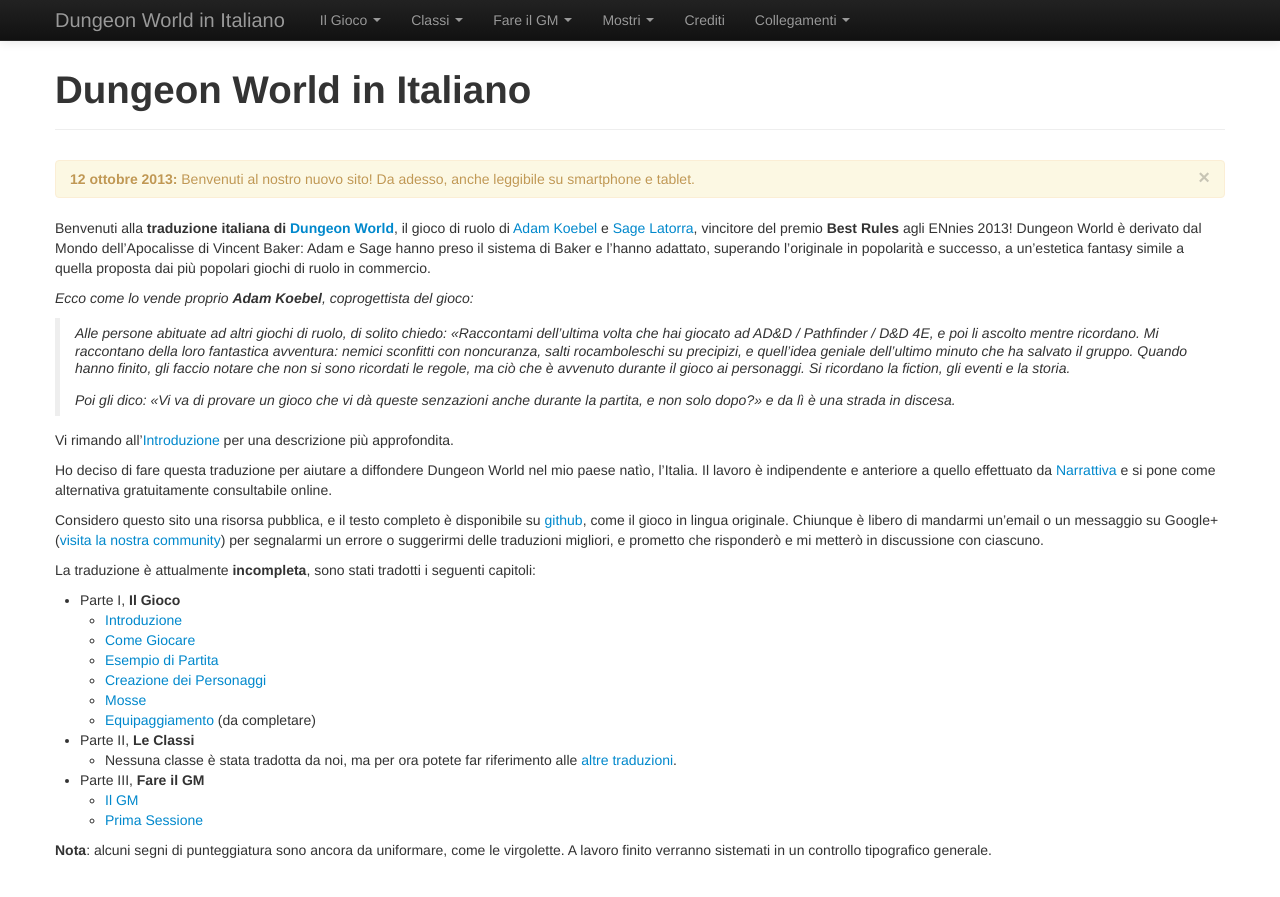
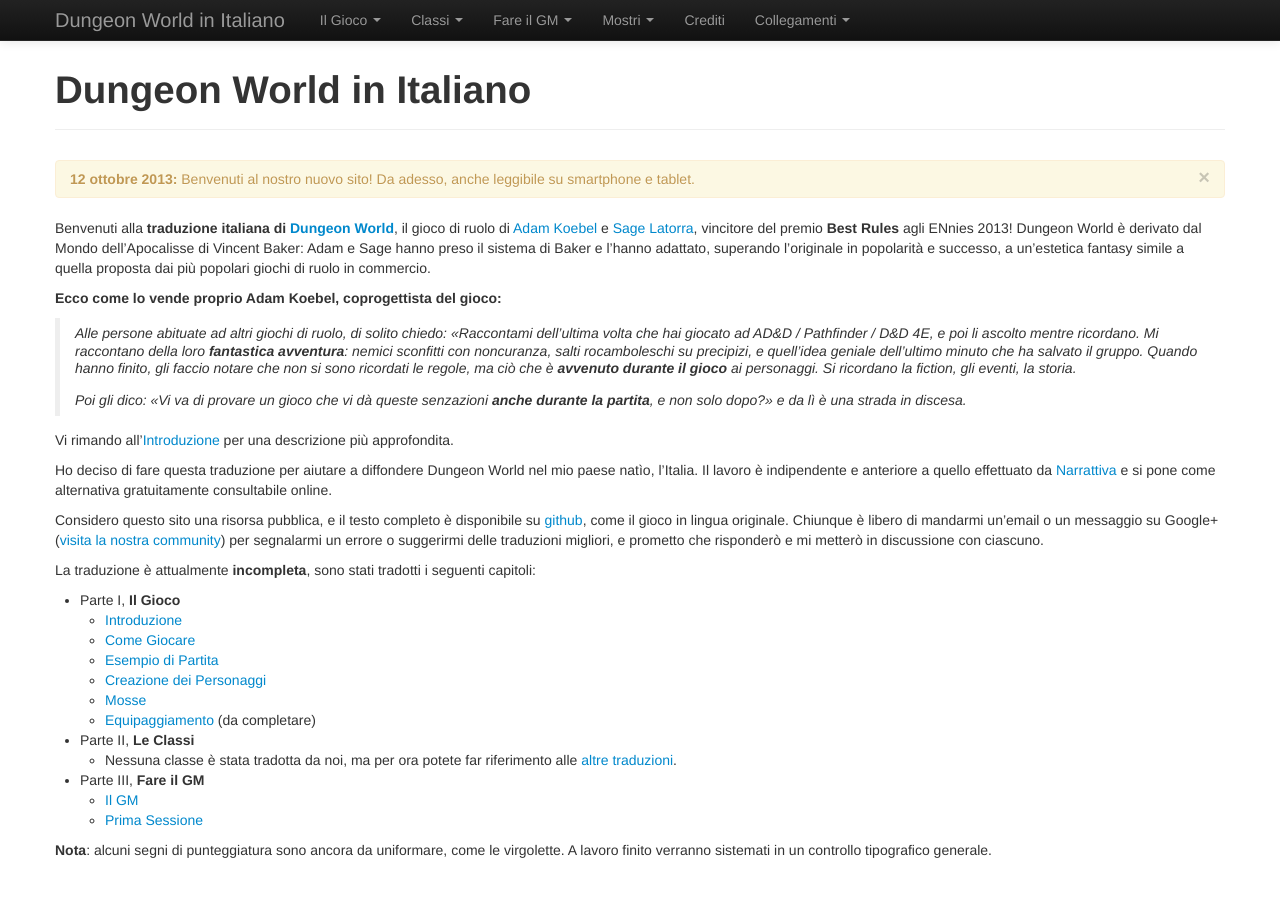
Before and after one commit to Kelmor91/Dungeon-World-Italiano, a Jekyll site: the page built from index.md, in a window 1280 px wide and 900 px high. Shown: the top 897 px of the window. Built offline with Jekyll 4.4.1, drawn with Linux system fonts in a browser that asks for light colours; nearby versions of some CDN libraries; comment, search, counter and statistics services are not loaded.

Commit message:
sistemata enfasi

```diff
--- a/index.md
+++ b/index.md
@@ -10,11 +10,11 @@
 
 Benvenuti alla **traduzione italiana di [Dungeon World][dw]**, il gioco di ruolo di [Adam Koebel][adam] e [Sage Latorra][sage], vincitore del premio **Best Rules** agli ENnies 2013! Dungeon World è derivato dal Mondo dell'Apocalisse di Vincent Baker: Adam e Sage hanno preso il sistema di Baker e l'hanno adattato, superando l'originale in popolarità e successo, a un'estetica fantasy simile a quella proposta dai più popolari giochi di ruolo in commercio.
 
-*Ecco come lo vende proprio **Adam Koebel**, coprogettista del gioco:*
+**Ecco come lo vende proprio Adam Koebel, coprogettista del gioco:**
 
-> Alle persone abituate ad altri giochi di ruolo, di solito chiedo: «Raccontami dell'ultima volta che hai giocato ad AD&D / Pathfinder / D&D 4E, e poi li ascolto mentre ricordano. Mi raccontano della loro fantastica avventura: nemici sconfitti con noncuranza, salti rocamboleschi su precipizi, e quell'idea geniale dell'ultimo minuto che ha salvato il gruppo. Quando hanno finito, gli faccio notare che non si sono ricordati le regole, ma ciò che è avvenuto durante il gioco ai personaggi. Si ricordano la fiction, gli eventi e la storia.
+> Alle persone abituate ad altri giochi di ruolo, di solito chiedo: «Raccontami dell'ultima volta che hai giocato ad AD&D / Pathfinder / D&D 4E, e poi li ascolto mentre ricordano. Mi raccontano della loro **fantastica avventura**: nemici sconfitti con noncuranza, salti rocamboleschi su precipizi, e quell'idea geniale dell'ultimo minuto che ha salvato il gruppo. Quando hanno finito, gli faccio notare che non si sono ricordati le regole, ma ciò che è **avvenuto durante il gioco** ai personaggi. Si ricordano la *fiction*, gli eventi, la storia.
 >
-> Poi gli dico: «Vi va di provare un gioco che vi dà queste senzazioni anche durante la partita, e non solo dopo?» e da lì è una strada in discesa.﻿
+> Poi gli dico: «Vi va di provare un gioco che vi dà queste senzazioni **anche durante la partita**, e non solo dopo?» e da lì è una strada in discesa.﻿
 
 Vi rimando all'[Introduzione](introduzione) per una descrizione più approfondita.
 
```
